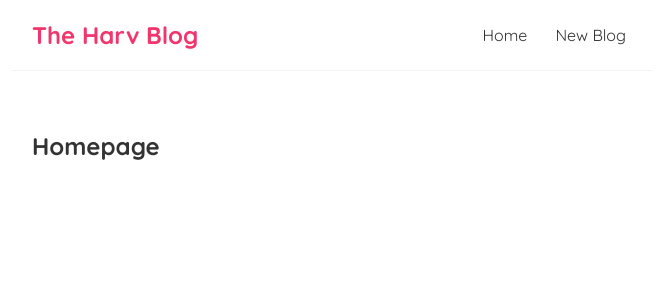
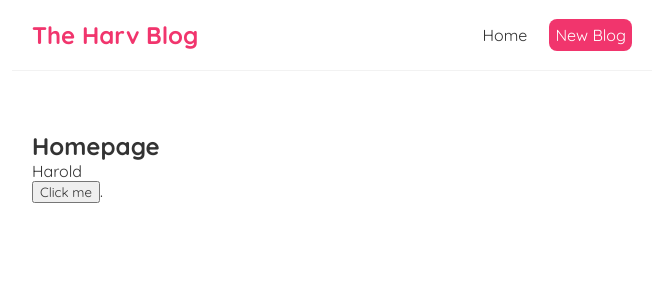
Before and after one commit to haroldjeshua/hard-redact-boggles, a React (Create React App) app: page / in a window 1280 px wide. Shown: the top 300 px of the page, without its empty margins (308-971 px from the left). Built offline with nearby package versions, Linux system fonts and the light colour scheme.

Commit message:
adding styles + click events test

```diff
--- a/src/Home.js
+++ b/src/Home.js
@@ -1,7 +1,14 @@
 const Home = () => {
+    let name = 'Harold'
+
+    const handleClick = (e) => {
+        console.log('Hello, jeshuas', e);
+    }
     return (
         <div className="home">
             <h2>Homepage</h2>
+            <p>{ name }</p>
+            <button onClick={handleClick}>Click me</button>.
         </div>
      );
 }
--- a/src/Navbar.js
+++ b/src/Navbar.js
@@ -4,7 +4,11 @@ const Navbar = () => {
             <h1>The Harv Blog</h1>
             <div className="links">
                 <a href="/">Home</a>
-                <a href="/create">New Blog</a>
+                <a href="/create" style={{
+                    color: "white",
+                    backgroundColor: "#f1356d",
+                    borderRadius: "8px"
+                }}>New Blog</a>
             </div>
         </nav>
      );
```
